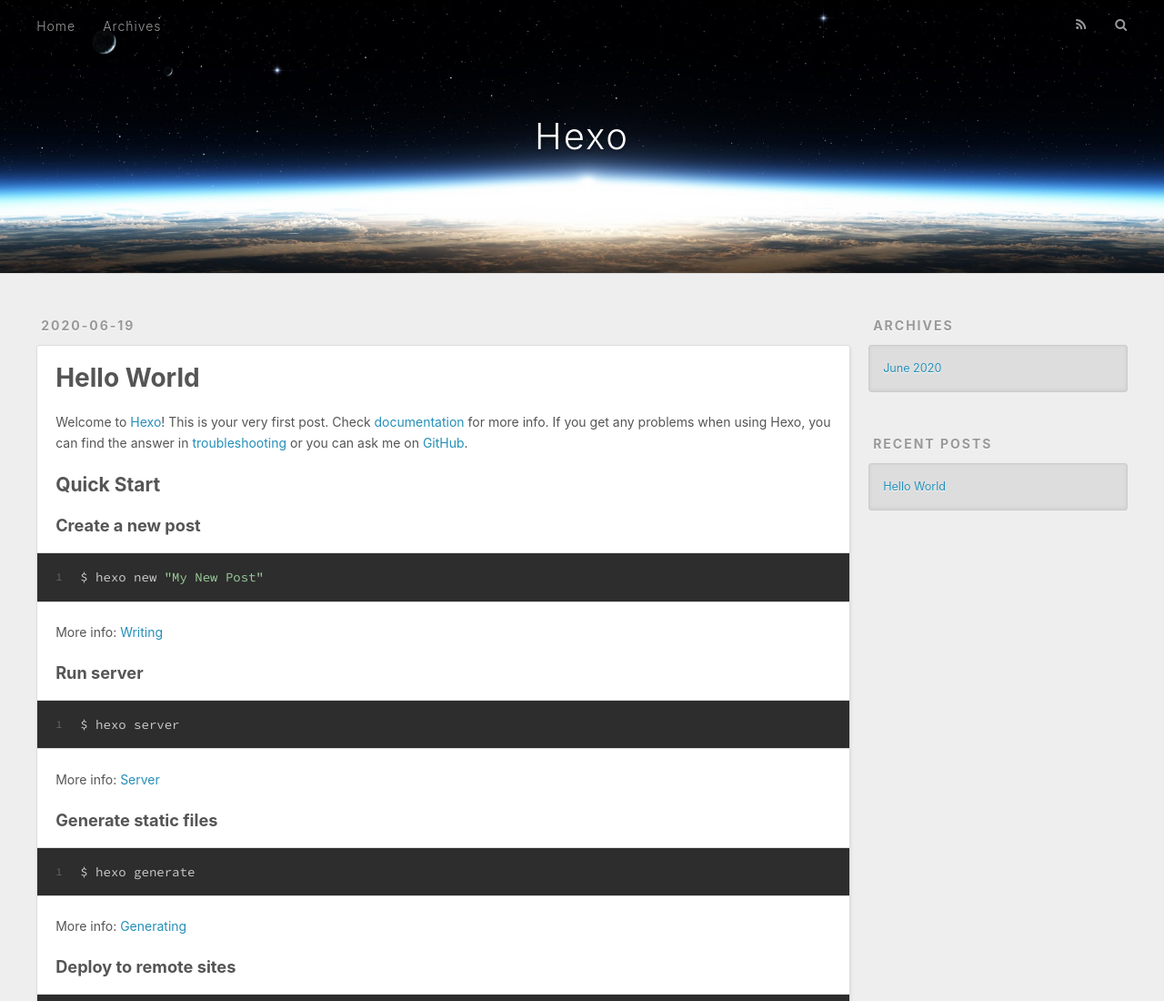
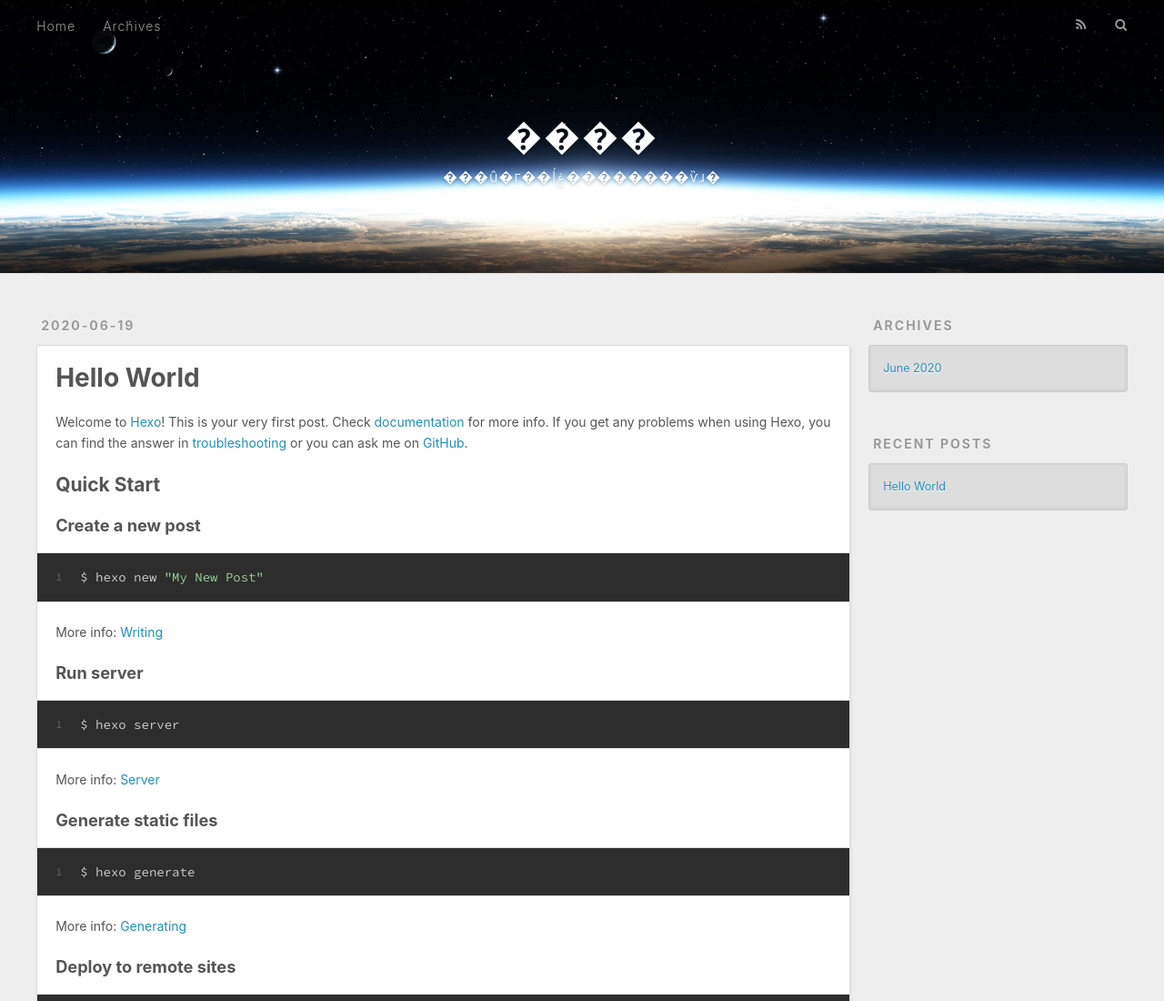
Before and after one commit to qingzhuxianhua/qingzhuxianhua, a plain HTML site: page index.html in a window 1280 px wide. Shown: the top 1100 px of the page at 91% size. Drawn offline with nearby package versions, Linux system fonts and the light colour scheme.

Commit message:
Site updated: 2020-06-19 10:27:43

```diff
--- a/index.html
+++ b/index.html
@@ -5,17 +5,17 @@
 
 
 
-  <title>Hexo</title>
+  <title>����</title>
   <meta name="viewport" content="width=device-width, initial-scale=1, maximum-scale=1">
   <meta property="og:type" content="website">
-<meta property="og:title" content="Hexo">
+<meta property="og:title" content="����">
 <meta property="og:url" content="http://yoursite.com/index.html">
-<meta property="og:site_name" content="Hexo">
+<meta property="og:site_name" content="����">
 <meta property="og:locale" content="en_US">
 <meta property="article:author" content="John Doe">
 <meta name="twitter:card" content="summary">
 
-    <link rel="alternate" href="/atom.xml" title="Hexo" type="application/atom+xml">
+    <link rel="alternate" href="/atom.xml" title="����" type="application/atom+xml">
 
 
     <link rel="icon" href="/favicon.png">
@@ -36,8 +36,12 @@
   <div id="header-outer" class="outer">
     <div id="header-title" class="inner">
       <h1 id="logo-wrap">
-        <a href="/" id="logo">Hexo</a>
+        <a href="/" id="logo">����</a>
       </h1>
+
+        <h2 id="subtitle-wrap">
+          <a href="/" id="subtitle">���û�г��ĺۼ��������ѷɹ�</a>
+        </h2>
 
     </div>
     <div id="header-inner" class="inner">
@@ -103,7 +107,7 @@
 
     </div>
     <footer class="article-footer">
-      <a data-url="http://yoursite.com/2020/06/19/hello-world/" data-id="ckblk2o1u00005cqx4wxv6yyl" class="article-share-link">Share</a>
+      <a data-url="http://yoursite.com/2020/06/19/hello-world/" data-id="ckbllf4950000c0qxgy5d5z2y" class="article-share-link">Share</a>
 
 
     </footer>
```
Also changed, not shown: 2020/06/19/hello-world/index.html (+9 -5 lines), archives/2020/06/index.html (+9 -5 lines), archives/2020/index.html (+9 -5 lines), archives/index.html (+9 -5 lines).
